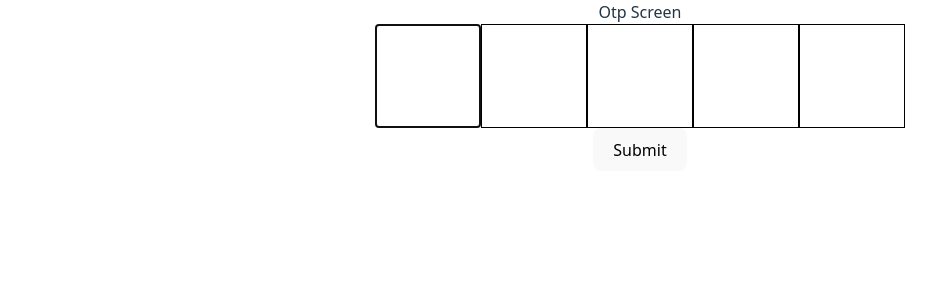
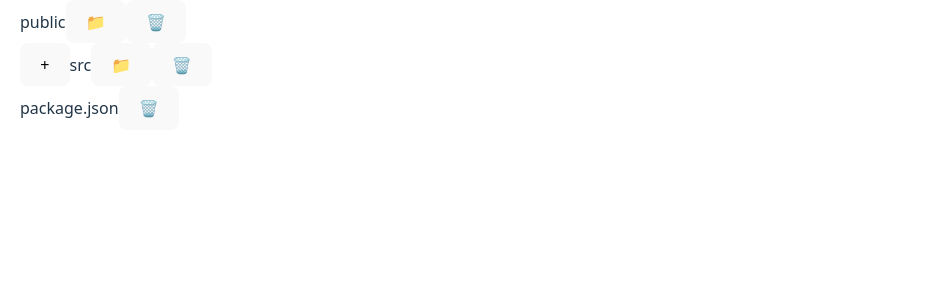
Before and after one commit to Sreejita2023/machineCodingFrontend, a React (Vite) app: page / in a window 1280 px wide. Shown: the top 300 px of the page, without its empty margins (0-947 px from the left). Built offline with nearby package versions, Linux system fonts and the light colour scheme.

Commit message:
File Explorer

```diff
--- a/src/App.jsx
+++ b/src/App.jsx
@@ -1,4 +1,4 @@
-import Index from "./Otp"
+import Index from "./FileExplorere"
 
 function App() {
 
--- /dev/null
+++ b/src/FileExplorere/components/Card.jsx
@@ -0,0 +1,34 @@
+import React from "react";
+import "../index.css";
+function Card({ data, opened, handleOpenFolder,createFolder ,deleteFolder}) {
+  return (
+    <div>
+      {data.map((item, _) => (
+        <div key={item.index} class="parent">
+          {(item.children && item.children.length>0) &&
+            (opened[item.id] ? (
+              <button onClick={() => handleOpenFolder(item.id, false)}>
+                -
+              </button>
+            ) : (
+              <button onClick={() => handleOpenFolder(item.id, true)}>+</button>
+            ))}
+          <span>{item.name}</span>
+          {item.isFolder && <button onClick={()=>createFolder(item.id)}>📁</button>}
+          <button onClick={()=>deleteFolder(item.id)}>🗑️</button>
+          {item.children && opened[item.id] && (
+            <Card
+              data={item.children}
+              opened={opened}
+              handleOpenFolder={handleOpenFolder}
+               createFolder={createFolder}
+               deleteFolder={deleteFolder}
+            />
+          )}
+        </div>
+      ))}
+    </div>
+  );
+}
+
+export default Card;
--- /dev/null
+++ b/src/FileExplorere/components/data.jsx
@@ -0,0 +1,44 @@
+import { Children } from "react";
+
+const json=[
+    {
+        id:1,
+        name:"public",
+        isFolder:true,
+    },
+    {
+        id:2,
+        name:"src",
+        isFolder:true,
+        children:[
+            {
+                id:3,
+                name:"index.jsx",
+                isFolder:false
+            },
+            {
+                id:4,
+                name:"index.css",
+                isFolder:false
+            },
+            {
+                id:5,
+                name:"components",
+                isFolder:true,
+                children:[
+                    {
+                        id:6,
+                        name:"app.jsx",
+                        isFolder:false
+                    }
+                ]
+            }
+        ]
+    },
+    {
+        id:7,
+        name:"package.json",
+        isFolder:false
+    }
+]
+export default json;
--- /dev/null
+++ b/src/FileExplorere/index.css
@@ -0,0 +1,3 @@
+.parent{
+    padding-left: 20px;
+}
--- /dev/null
+++ b/src/FileExplorere/index.jsx
@@ -0,0 +1,67 @@
+import React, { useEffect, useState } from "react";
+import json from "./components/data";
+import Card from "./components/Card";
+function Index() {
+  const [data, setData] = useState(json);
+  const [opened, setOpened] = useState({});
+  const handleOpenFolder = (index, value) => {
+    setOpened((prev) => ({
+      ...prev,
+      [index]: value,
+    }));
+  };
+  const createFolder = (id) => {
+    const userName = prompt("Enter your name:");
+    const updatedData = (list) => {
+      return list.map((sublist, _) => {
+        if (sublist.id === id) {
+          const obj = {
+            id: Date.now().toString(),
+            name: userName,
+            isFolder: true,
+            children: [],
+          };
+          sublist.children = [...sublist.children, obj];
+          return sublist;
+        }
+        if (sublist.children) {
+          return { ...sublist, children: updatedData(sublist.children) };
+        }
+        return sublist;
+      });
+    };
+    setData((prev) => updatedData(prev));
+    handleOpenFolder(id);
+  };
+  const deleteFolder = (id) => {
+    const updatedTrees = (list) => {
+      console.log("list", list);
+      return list
+        .filter((sublist, _) => sublist.id !== id)
+        .map((item, _) => {
+          if (item.children) {
+            return {
+              ...item,
+              children: updatedTrees(item.children),
+            };
+          }
+          return item;
+        });
+    };
+
+    setData((prev) => updatedTrees(prev));
+  };
+  return (
+    <div>
+      <Card
+        data={data}
+        opened={opened}
+        handleOpenFolder={handleOpenFolder}
+        createFolder={createFolder}
+        deleteFolder={deleteFolder}
+      />
+    </div>
+  );
+}
+
+export default Index;
```
